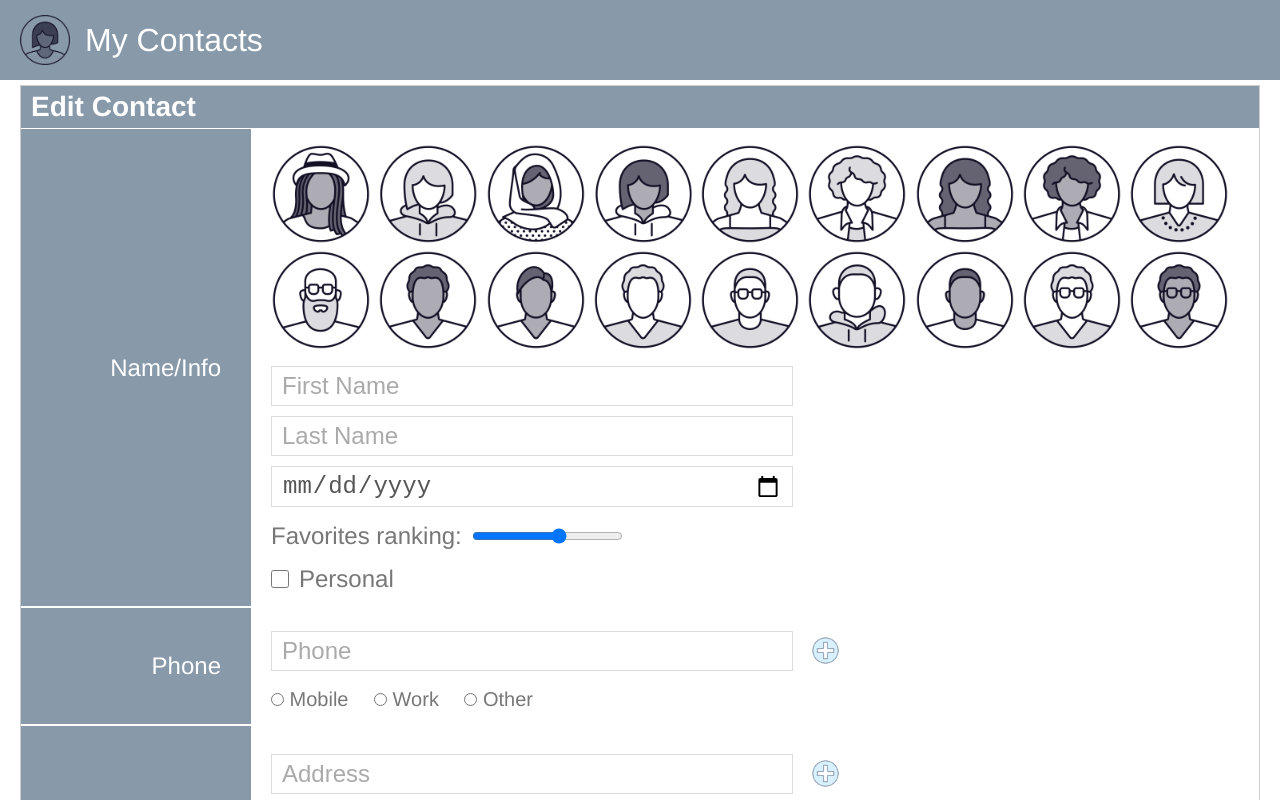
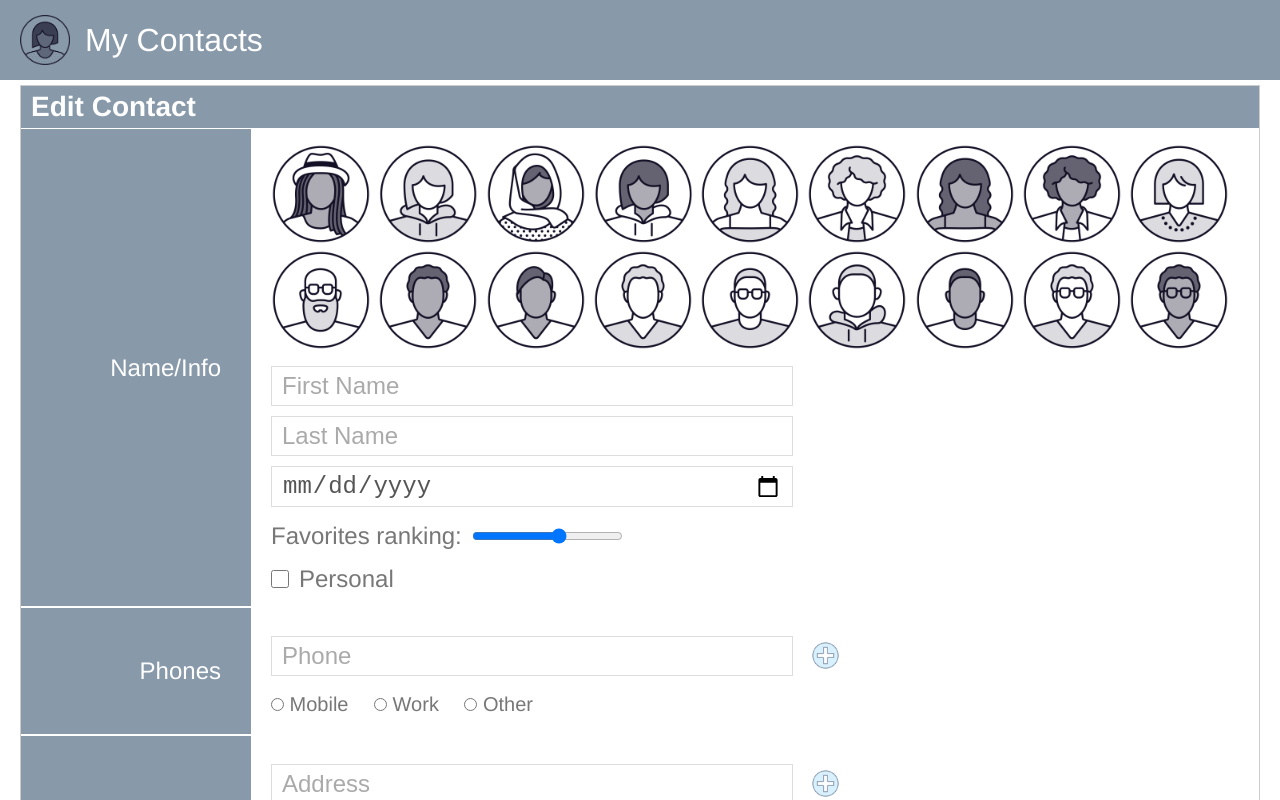
Before and after one commit to EviBera/Learn-Angular, an Angular app in the folder contacts-app/: page /contacts/edit in a window 1280 px wide. Shown: the top 800 px of the page. Built offline with nearby package versions, Linux system fonts and the light colour scheme; what angular-in-memory-web-api would draw is missing.

Commit message:
Add FormArray to the Form Model

```diff
--- a/contacts-app/src/app/contact-list/contact-list.component.html
+++ b/contacts-app/src/app/contact-list/contact-list.component.html
@@ -19,7 +19,7 @@
       <ng-container *ngIf="favoriteContacts.length > 0">
         <tr *ngFor="let contact of favoriteContacts" [routerLink]="['/contacts/edit', contact.id]">
           <td>{{contact.firstName}} {{contact.lastName}}</td>
-          <td><span *ngIf="contact.phone">{{contact.phone.phoneNumber}}</span></td>
+          <td><span *ngIf="contact.phones">{{contact.phones[0].phoneNumber}}</span></td>
           <td *ngIf="contact.address">
             {{contact.address.streetAddress}}, {{contact.address.city}},
             {{contact.address.state}},
@@ -45,7 +45,7 @@
       <ng-container *ngIf="contacts.length > 0">
         <tr *ngFor="let contact of contacts" [routerLink]="['/contacts/edit', contact.id]">
           <td>{{contact.firstName}} {{contact.lastName}}</td>
-          <td><span *ngIf="contact.phone">{{contact.phone.phoneNumber}}</span></td>
+          <td><span *ngIf="contact.phones">{{contact.phones[0].phoneNumber}}</span></td>
           <td *ngIf="contact.address">
             {{contact.address.streetAddress}}, {{contact.address.city}},
             {{contact.address.state}},
--- a/contacts-app/src/app/contacts/contact.model.ts
+++ b/contacts-app/src/app/contacts/contact.model.ts
@@ -6,7 +6,7 @@ export interface Contact {
   lastName: string,
   dateOfBirth: Date | null,
   favoritesRanking: number | null,
-  phone: Phone,
+  phones: Phone[],
   address: Address,
   notes: string,
 }
--- a/contacts-app/src/app/contacts/in-memory-contacts.service.ts
+++ b/contacts-app/src/app/contacts/in-memory-contacts.service.ts
@@ -12,7 +12,7 @@ export class InMemoryContactsApi implements InMemoryDbService {
         lastName: 'Doodleplumb',
         dateOfBirth: new Date('1994/05/05'),
         favoritesRanking: 0,
-        phone: { phoneNumber: '555-765-4321', phoneType: 'mobile' },
+        phones: [{ phoneNumber: '555-765-4321', phoneType: 'mobile' }],
         address: {
           streetAddress: '777 Whimsy Lane',
           city: 'Gleeberg City',
@@ -30,7 +30,7 @@ export class InMemoryContactsApi implements InMemoryDbService {
         lastName: 'Flungford',
         dateOfBirth: new Date('1988/10/05'),
         favoritesRanking: 0,
-        phone: { phoneNumber: '555-877-5678', phoneType: 'mobile' },
+        phones: [{ phoneNumber: '555-877-5678', phoneType: 'mobile' }],
         address: {
           streetAddress: '543 Lullaby Lane',
           city: 'Sleepytown',
@@ -48,7 +48,7 @@ export class InMemoryContactsApi implements InMemoryDbService {
         lastName: 'Giggleworth',
         dateOfBirth: new Date('1986/11/08'),
         favoritesRanking: 1,
-        phone: { phoneNumber: '555-123-4567', phoneType: 'mobile' },
+        phones: [{ phoneNumber: '555-123-4567', phoneType: 'mobile' }],
         address: {
           streetAddress: '123 Merriment Avenue',
           city: 'Dorado City',
--- a/contacts-app/src/app/edit-contact/edit-contact.component.html
+++ b/contacts-app/src/app/edit-contact/edit-contact.component.html
@@ -6,7 +6,7 @@
     <section>
       <nav>Name/Info</nav>
       <div>
-        <con-profile-icon-selector formControlName="icon"/>
+        <con-profile-icon-selector formControlName="icon" />
         <input formControlName="firstName" [class.error]="firstName.touched && firstName.invalid"
           placeholder="First Name" />
         <em *ngIf="firstName.touched && firstName.errors?.['required']">Please enter a first name.</em>
@@ -24,8 +24,9 @@
       </div>
     </section>
     <section>
-      <nav>Phone</nav>
-      <div formGroupName="phone" class="flex-column">
+      <nav>Phones</nav>
+      <div formArrayName="phones" >
+        <div formGroupName="0" class="flex-column">
           <div class="flex-group">
             <input formControlName="phoneNumber" placeholder="Phone" />
             <img src="/assets/plus-grey-blue.png" class="add" />
@@ -34,6 +35,7 @@
             <span *ngFor="let phoneType of phoneTypes">
               <input type="radio" formControlName="phoneType" [value]="phoneType.value"> {{phoneType.title}}
             </span>
+          </div>
         </div>
       </div>
     </section>
@@ -61,7 +63,8 @@
     <section>
       <nav>Notes:</nav>
       <div>
-        <textarea placeholder="Notes" rows="5" formControlName="notes" [class.error]="notes.errors?.['restrictedWords']"></textarea>
+        <textarea placeholder="Notes" rows="5" formControlName="notes"
+          [class.error]="notes.errors?.['restrictedWords']"></textarea>
         <em *ngIf="notes.errors?.['restrictedWords']">
           Restricted words found: {{notes.errors?.['restrictedWords']}}</em>
       </div>
--- a/contacts-app/src/app/edit-contact/edit-contact.component.ts
+++ b/contacts-app/src/app/edit-contact/edit-contact.component.ts
@@ -24,10 +24,7 @@ export class EditContactComponent implements OnInit {
     lastName: '',
     dateOfBirth: < Date | null >null,
     favoritesRanking: < number | null >null,
-    phone: this.fb.nonNullable.group({
-      phoneNumber: '',
-      phoneType: '',
-    }),
+    phones: this.fb.array([this.createPhoneGroup()]),
     address: this.fb.nonNullable.group({
       streetAddress: ['', Validators.required],
       city: ['', Validators.required],
@@ -69,6 +66,13 @@ export class EditContactComponent implements OnInit {
     return this.contactForm.controls.notes;
   }
 
+  createPhoneGroup(){
+    return this.fb.nonNullable.group({
+      phoneNumber: '',
+      phoneType: '',
+    })
+  }
+
   saveContact() {
     console.log(this.contactForm.controls.dateOfBirth.value, typeof this.contactForm.controls.dateOfBirth.value);
     this.contactSvc.saveContact(this.contactForm.getRawValue()).subscribe({
```
Lines whose indentation alone changed are shown as unchanged.
